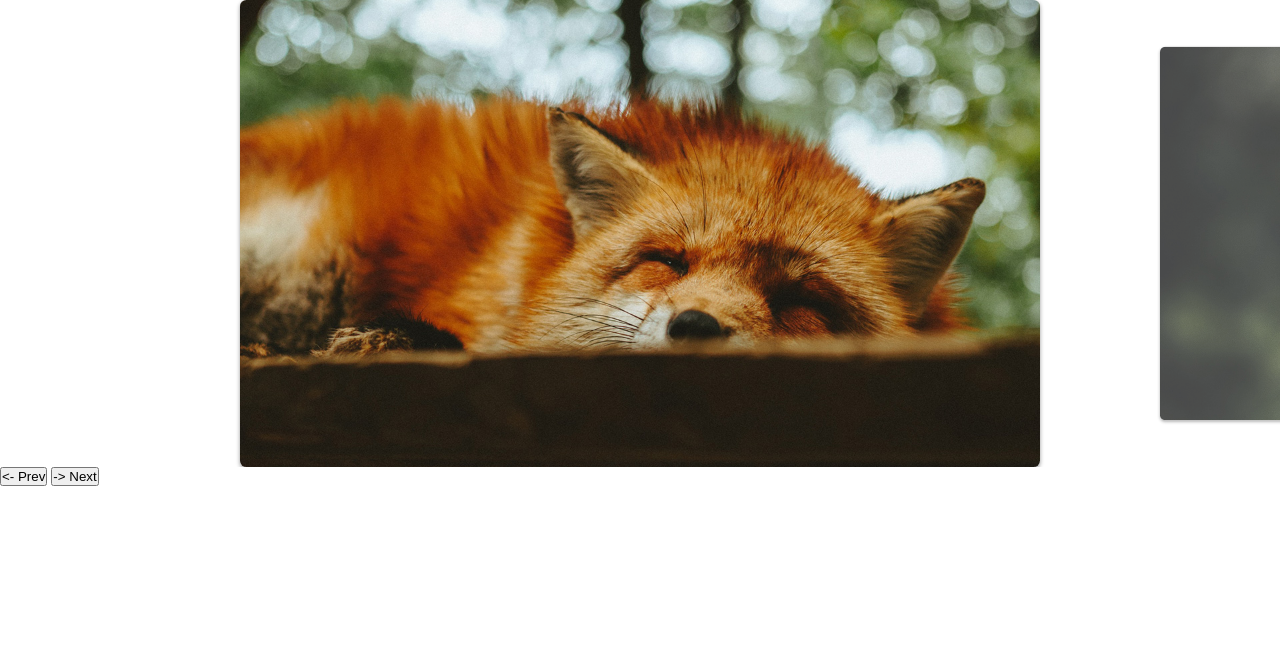
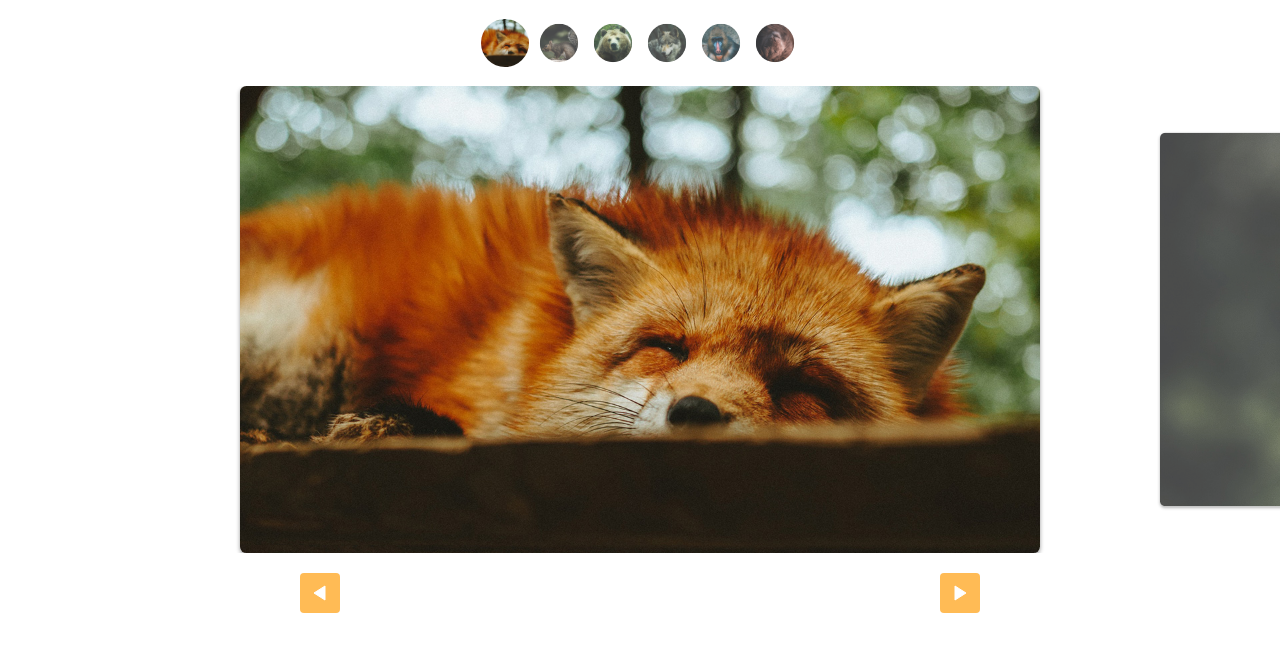
Before and after one commit to gabriel-hsb/slide-icon-vanilla-js, a plain HTML site: page index.html in a window 1280 px wide. Drawn offline with Linux system fonts and the light colour scheme.

Commit message:
feat custom controls photo icon

```diff
--- a/css/style.css
+++ b/css/style.css
@@ -42,3 +42,74 @@ img {
   opacity: 1;
   transform: scale(1);
 }
+
+[data-control="slide"] {
+  display: flex;
+  justify-content: center;
+  margin-top: 1rem;
+}
+
+[data-control="slide"] li a {
+  display: block;
+  width: 24px;
+  height: 24px;
+  background-color: #fb5;
+  border-radius: 50%;
+  overflow: hidden;
+  text-indent: -500px;
+  margin: 5px;
+}
+
+[data-control="slide"] li a:hover,
+[data-control="slide"] li.active a {
+  background-color: #e54;
+}
+
+.custom-controls {
+  display: flex;
+  justify-content: center;
+  margin-block: 1rem;
+  flex-wrap: wrap;
+}
+
+.custom-controls li {
+  opacity: 0.8;
+  transform: scale(0.8);
+  width: 3rem;
+  height: 3rem;
+  border-radius: 50%;
+  margin: 3px;
+  overflow: hidden;
+  transition: 0.3s;
+  cursor: pointer;
+}
+
+.custom-controls li.active {
+  opacity: 1;
+  transform: scale(1);
+}
+
+.arrow-nav {
+  display: flex;
+  justify-content: space-around;
+  margin: 20px 0;
+}
+
+.arrow-nav button {
+  cursor: pointer;
+  border: none;
+  border-radius: 4px;
+  color: white;
+  width: 40px;
+  height: 40px;
+  background: #fb5 url("../assets/arrow.svg") center center no-repeat;
+  transition: 0.2s;
+}
+
+.arrow-nav button:hover {
+  background-color: #e54;
+}
+
+.arrow-nav button.prev-slide {
+  transform: rotate(-180deg);
+}
--- a/index.html
+++ b/index.html
@@ -7,6 +7,14 @@
     <link rel="stylesheet" href="css/style.css" />
   </head>
   <body>
+    <ul class="custom-controls">
+      <li><img src="./assets/foto1-thumb.jpg" alt="" /></li>
+      <li><img src="./assets/foto2-thumb.jpg" alt="" /></li>
+      <li><img src="./assets/foto3-thumb.jpg" alt="" /></li>
+      <li><img src="./assets/foto4-thumb.jpg" alt="" /></li>
+      <li><img src="./assets/foto5-thumb.jpg" alt="" /></li>
+      <li><img src="./assets/foto6-thumb.jpg" alt="" /></li>
+    </ul>
     <section class="slide-container">
       <ul class="slide">
         <li><img src="./assets/foto1.jpg" alt="" /></li>
@@ -18,8 +26,8 @@
       </ul>
     </section>
     <div class="arrow-nav">
-      <button class="prevSlide"><- Prev</button>
-      <button class="nextSlide">-> Next</button>
+      <button class="prev-slide"></button>
+      <button class="next-slide"></button>
     </div>
     <script type="module" src="js/script.js"></script>
   </body>
--- a/js/script.js
+++ b/js/script.js
@@ -1,6 +1,6 @@
-import { SlideNav } from "./slide.js";
+import SlideNav from "./slide.js";
 
 const slide = new SlideNav(".slide", ".slide-container");
 slide.init();
-
+slide.addControl(".custom-controls");
 slide.addArrow();
--- a/js/slide.js
+++ b/js/slide.js
@@ -2,19 +2,20 @@ import debounce from "./debounce.js";
 
 export class Slide {
   constructor(slide, wrapper) {
-    this.slideUL = document.querySelector(slide);
+    this.slide = document.querySelector(slide);
     this.wrapper = document.querySelector(wrapper);
     this.dist = { finalPosition: 0, startX: 0, movement: 0 };
     this.activeClass = "active";
+    this.changeEvent = new Event("changeEvent");
   }
 
   transition(active) {
-    this.slideUL.style.transition = active ? "transform .3s" : "";
+    this.slide.style.transition = active ? "transform .3s" : "";
   }
 
   moveSlide(distX) {
     this.dist.movePosition = distX;
-    this.slideUL.style.transform = `translate3d(${distX}px, 0, 0)`;
+    this.slide.style.transform = `translate3d(${distX}px, 0, 0)`;
   }
 
   updatePosition(clientX) {
@@ -33,6 +34,7 @@ export class Slide {
       movetype = "touchmove";
     }
     this.wrapper.addEventListener(movetype, this.onMove);
+    this.transition(false);
   }
 
   onMove(event) {
@@ -69,60 +71,58 @@ export class Slide {
     this.wrapper.addEventListener("touchend", this.onEnd);
   }
 
+  // Slides config
+
   slidePosition(slide) {
     const margin = (this.wrapper.offsetWidth - slide.offsetWidth) / 2;
     return -(slide.offsetLeft - margin);
   }
 
   slidesConfig() {
-    this.slideArray = [...this.slideUL.children].map((element) => {
+    this.slideArray = [...this.slide.children].map((element) => {
       const position = this.slidePosition(element);
       return { position, element };
     });
   }
 
   slidesIndexNav(index) {
-    const lastItem = this.slideArray.length - 1;
-
+    const last = this.slideArray.length - 1;
     this.index = {
-      prev: index <= 0 ? undefined : index - 1,
+      prev: index ? index - 1 : undefined,
       active: index,
-      next: index === lastItem ? undefined : index + 1,
+      next: index === last ? undefined : index + 1,
     };
-  }
-
-  changeActiveClass() {
-    this.slideArray.forEach((slide) => {
-      slide.element.classList.remove(this.activeClass);
-    });
-    this.slideArray[this.index.active].element.classList.add(this.activeClass);
   }
 
   changeSlide(index) {
     const activeSlide = this.slideArray[index];
-    this.moveSlide(this.slideArray[index].position);
+    this.moveSlide(activeSlide.position);
     this.slidesIndexNav(index);
     this.dist.finalPosition = activeSlide.position;
     this.changeActiveClass();
+    this.wrapper.dispatchEvent(this.changeEvent);
+  }
+
+  changeActiveClass() {
+    this.slideArray.forEach((item) =>
+      item.element.classList.remove(this.activeClass)
+    );
+    this.slideArray[this.index.active].element.classList.add(this.activeClass);
   }
 
   activePrevSlide() {
-    if (this.index.prev !== undefined) {
-      this.changeSlide(this.index.prev);
-    }
+    if (this.index.prev !== undefined) this.changeSlide(this.index.prev);
   }
 
   activeNextSlide() {
-    if (this.index.next !== undefined) {
-      this.changeSlide(this.index.next);
-    }
+    if (this.index.next !== undefined) this.changeSlide(this.index.next);
   }
 
   onResize() {
     setTimeout(() => {
       this.slidesConfig();
       this.changeSlide(this.index.active);
-    }, 500);
+    }, 1000);
   }
 
   addResizeEvent() {
@@ -136,6 +136,7 @@ export class Slide {
 
     this.activePrevSlide = this.activePrevSlide.bind(this);
     this.activeNextSlide = this.activeNextSlide.bind(this);
+
     this.onResize = debounce(this.onResize.bind(this), 200);
   }
 
@@ -150,10 +151,15 @@ export class Slide {
   }
 }
 
-export class SlideNav extends Slide {
+export default class SlideNav extends Slide {
+  constructor(slide, wrapper) {
+    super(slide, wrapper);
+    this.bindControlEvents();
+  }
+
   addArrow() {
-    this.prevElement = document.querySelector(".prevSlide");
-    this.nextElement = document.querySelector(".nextSlide");
+    this.prevElement = document.querySelector('.prev-slide');
+    this.nextElement = document.querySelector('.next-slide');
     this.addArrowEvent();
   }
 
@@ -161,4 +167,45 @@ export class SlideNav extends Slide {
     this.prevElement.addEventListener("click", this.activePrevSlide);
     this.nextElement.addEventListener("click", this.activeNextSlide);
   }
+
+  createControl() {
+    const control = document.createElement("ul");
+    control.dataset.control = "slide";
+    this.slideArray.forEach((item, index) => {
+      control.innerHTML += `<li><a href="#slide${index + 1}">${
+        index + 1
+      }</a></li>`;
+    });
+    this.wrapper.appendChild(control);
+    return control;
+  }
+
+  eventControl(item, index) {
+    item.addEventListener("click", (event) => {
+      event.preventDefault();
+      this.changeSlide(index);
+    });
+    this.wrapper.addEventListener("changeEvent", this.activeControlItem);
+  }
+
+  activeControlItem() {
+    this.controlArray.forEach((item) =>
+      item.classList.remove(this.activeClass)
+    );
+    this.controlArray[this.index.active].classList.add(this.activeClass);
+  }
+
+  addControl(customControl) {
+    this.control =
+      document.querySelector(customControl) || this.createControl();
+    this.controlArray = [...this.control.children];
+
+    this.activeControlItem();
+    this.controlArray.forEach(this.eventControl);
+  }
+
+  bindControlEvents() {
+    this.eventControl = this.eventControl.bind(this);
+    this.activeControlItem = this.activeControlItem.bind(this);
+  }
 }
```
